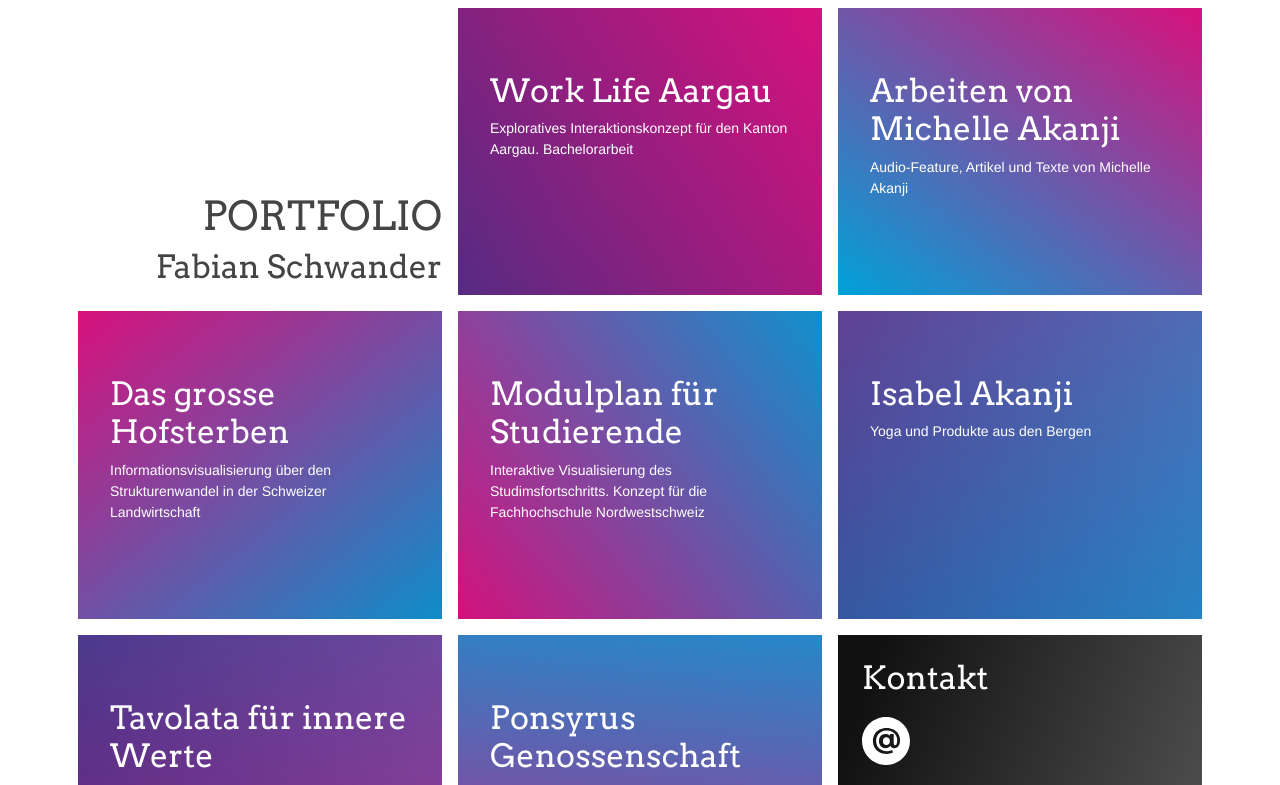
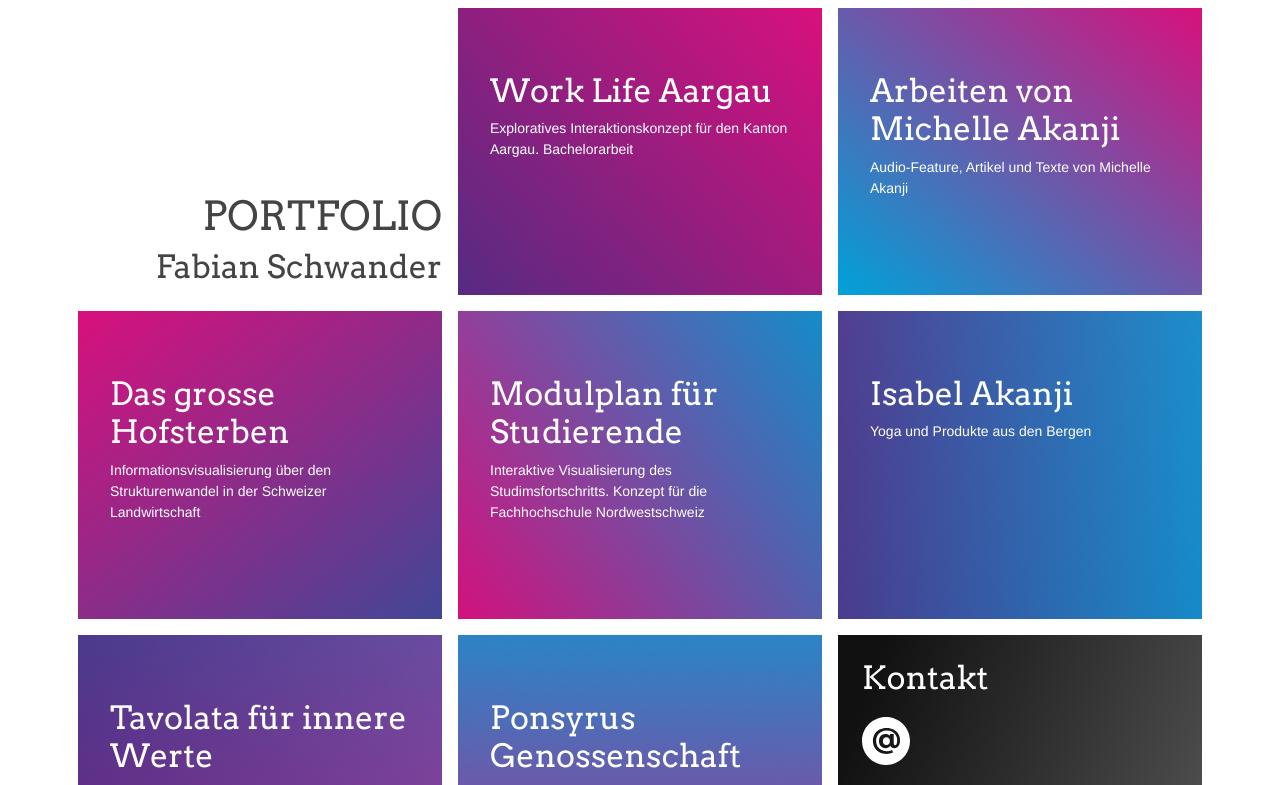
Before and after one commit to fschwander/fabianschwander, a React (Create React App) app: page / in a window 1280 px wide. Shown: the top 785 px of the page. Built offline with nearby package versions, Linux system fonts and the light colour scheme.

Commit message:
making sure the first tile starts with gradient animation right away

```diff
--- a/src/components/PortfolioPage.tsx
+++ b/src/components/PortfolioPage.tsx
@@ -14,7 +14,7 @@ export const PortfolioPage: React.FC = () => {
   const createUrlTiles = () => {
     return urlItems.map((el, i) => {
       return <TileContainer key={el.name + i}>
-        <UrlTile data={el}/>
+        <UrlTile data={el} index={i}/>
       </TileContainer>;
     });
   };
--- a/src/components/UrlTile.tsx
+++ b/src/components/UrlTile.tsx
@@ -2,7 +2,8 @@ import React, {useEffect, useRef, useState} from 'react';
 import './UrlTile.scss';
 
 interface UrlTileProps {
-  data: any
+  data: any,
+  index: number
 }
 
 export const UrlTile: React.FC<UrlTileProps> = props => {
@@ -11,7 +12,7 @@ export const UrlTile: React.FC<UrlTileProps> = props => {
 
   const colors = ['#ff1493', '#00bfff', '#663399'];
   const animationInterval = 12 * 1000;
-  const animationOffset = useRef(Math.floor(Math.random() * animationInterval / 2));
+  const animationOffset = useRef(props.index === 0 ? 0 : Math.floor(Math.random() * animationInterval / 2));
 
   const getRandomColor = () => colors[Math.floor(Math.random() * colors.length)];
   const getRandomDeg = () => Math.floor(Math.random() * 360);
```
